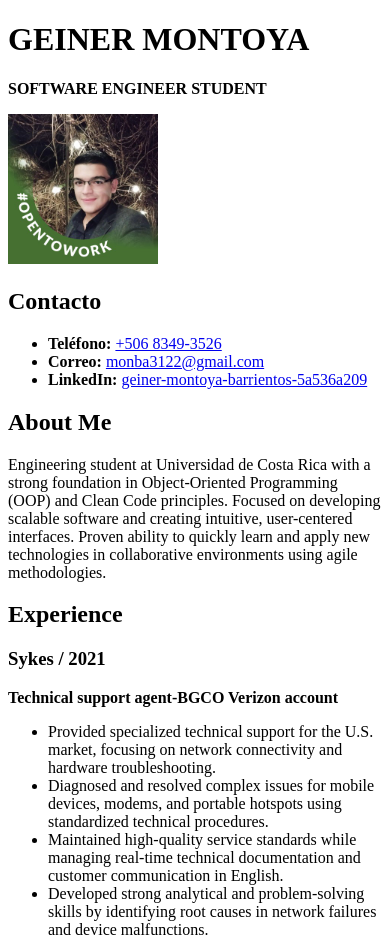
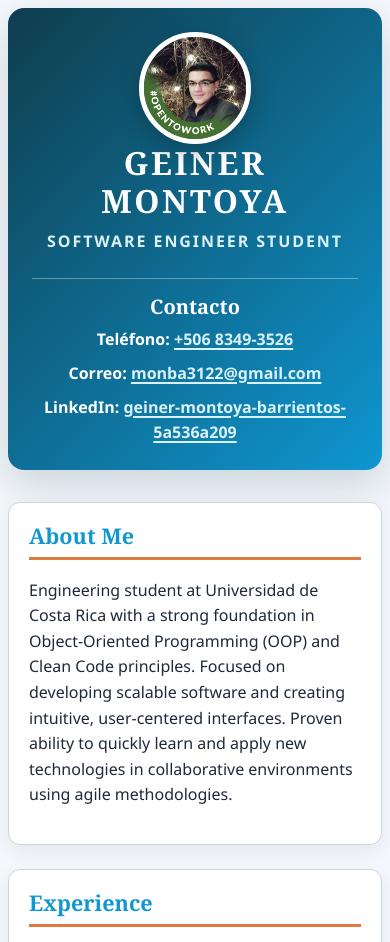
Before and after one commit to GeinerMB/CI-0137-ejercicios-C25063, a website: page ejercicio-curriculum/index.html in a window 390 px wide. Shown: the top 942 px of the page. Drawn offline with Linux system fonts and the light colour scheme.

Commit message:
Se agrega css

```diff
--- a/ejercicio-curriculum/index.html
+++ b/ejercicio-curriculum/index.html
@@ -5,16 +5,17 @@
   <meta name="viewport" content="width=device-width, initial-scale=1.0">
   <title>Currículum - Geiner Montoya</title>
   <link rel="icon" href="favicon.jpeg" type="image/jpeg">
+  <link rel="stylesheet" href="styles.css">
 </head>
 <body>
 
 
-  <header>
+  <header class="cv-header">
     <h1>GEINER MONTOYA</h1>
     <p><strong>SOFTWARE ENGINEER STUDENT</strong></p>
 
     <!-- Foto de perfil -->
-    <img src="perfil.jpeg" alt="Fotografía de perfil de Geiner Montoya" width="150">
+    <img class="profile-photo" src="perfil.jpeg" alt="Fotografía de perfil de Geiner Montoya" width="150">
 
 
     <section>
@@ -33,7 +34,7 @@
   </header>
 
 
-  <main>
+  <main class="cv-main">
 
 
     <section>
--- /dev/null
+++ b/ejercicio-curriculum/styles.css
@@ -0,0 +1,303 @@
+:root {
+  --color-page: #f4f7fb;
+  --color-surface: #ffffff;
+  --color-surface-muted: #eaf0f7;
+  --color-ink: #1e293b;
+  --color-muted: #526176;
+  --color-primary: #0994d0f9;
+  --color-primary-dark: #0f3d4d;
+  --color-accent: #e07a3f;
+  --color-border: #cbd5e1;
+  --space-unit: 0.5rem;
+  --font-body: "Segoe UI", Roboto, Helvetica, Arial, sans-serif;
+  --font-heading: Georgia, "Times New Roman", serif;
+}
+
+*,
+*::before,
+*::after {
+  box-sizing: border-box;
+}
+
+html {
+  scroll-behavior: smooth;
+}
+
+body {
+  max-width: 76rem;
+  margin: 0 auto;
+  padding: calc(var(--space-unit) * 3);
+  color: var(--color-ink);
+  background: var(--color-page);
+  font-family: var(--font-body);
+  font-size: 1rem;
+  line-height: 1.6;
+}
+
+h1,
+h2,
+h3 {
+  margin-top: 0;
+  color: var(--color-primary);
+  font-family: var(--font-heading);
+  line-height: 1.2;
+}
+
+h1 {
+  margin-bottom: var(--space-unit);
+  font-size: clamp(2rem, 5vw, 3.5rem);
+  letter-spacing: 0.08em;
+}
+
+h2 {
+  padding-bottom: var(--space-unit);
+  border-bottom: 0.2rem solid var(--color-accent);
+  font-size: clamp(1.35rem, 3vw, 1.8rem);
+}
+
+h3 {
+  margin-bottom: var(--space-unit);
+  font-size: 1.15rem;
+}
+
+p {
+  margin: 0 0 calc(var(--space-unit) * 2);
+}
+
+a {
+  color: var(--color-primary);
+  font-weight: 600;
+  text-decoration-thickness: 0.1em;
+  text-underline-offset: 0.2em;
+  transition: color 180ms ease, background-color 180ms ease;
+}
+
+a:hover {
+  color: var(--color-accent);
+}
+
+a:focus-visible {
+  outline: 0.2rem solid var(--color-accent);
+  outline-offset: 0.2rem;
+  border-radius: 0.2rem;
+}
+
+ul {
+  margin: 0;
+  padding-left: 1.25rem;
+}
+
+li+li {
+  margin-top: var(--space-unit);
+}
+
+.cv-header {
+  display: grid;
+  grid-template-columns: 1fr auto;
+  grid-template-areas:
+    "name photo"
+    "role photo"
+    "contact contact";
+  gap: 0 calc(var(--space-unit) * 4);
+  align-items: center;
+  margin-bottom: calc(var(--space-unit) * 4);
+  padding: clamp(1.5rem, 5vw, 3.5rem);
+  border-radius: 1rem;
+  color: #ffffff;
+  background: linear-gradient(135deg, var(--color-primary-dark), var(--color-primary));
+  box-shadow: 0 1rem 2.5rem rgb(15 61 77 / 18%);
+}
+
+.cv-header h1,
+.cv-header p {
+  color: #ffffff;
+}
+
+.cv-header h1 {
+  grid-area: name;
+}
+
+.cv-header>p {
+  grid-area: role;
+  margin-bottom: 0;
+  color: #d9f1f7;
+  letter-spacing: 0.12em;
+}
+
+.profile-photo {
+  grid-area: photo;
+  width: clamp(7rem, 18vw, 10rem);
+  aspect-ratio: 1;
+  border: 0.35rem solid #ffffff;
+  border-radius: 50%;
+  object-fit: cover;
+  box-shadow: 0 0.5rem 1.5rem rgb(0 0 0 / 25%);
+}
+
+.cv-header section {
+  grid-area: contact;
+  margin-top: calc(var(--space-unit) * 3);
+  padding-top: calc(var(--space-unit) * 2);
+  border-top: 1px solid rgb(255 255 255 / 35%);
+}
+
+.cv-header section h2 {
+  display: inline-block;
+  margin-bottom: var(--space-unit);
+  padding: 0;
+  border: 0;
+  color: #ffffff;
+  font-size: 1.25rem;
+}
+
+.cv-header section ul {
+  display: flex;
+  flex-wrap: wrap;
+  gap: var(--space-unit) calc(var(--space-unit) * 3);
+  padding: 0;
+  list-style: none;
+}
+
+.cv-header section li {
+  margin: 0;
+}
+
+.cv-header section a {
+  color: #d9f1f7;
+}
+
+.cv-header section a:hover,
+.cv-header section a:focus-visible {
+  color: #ffffff;
+}
+
+.cv-main {
+  display: grid;
+  grid-template-columns: repeat(2, minmax(0, 1fr));
+  gap: calc(var(--space-unit) * 3);
+}
+
+.cv-main>section {
+  padding: clamp(1.25rem, 3vw, 2rem);
+  border: 1px solid var(--color-border);
+  border-radius: 0.75rem;
+  background: var(--color-surface);
+  box-shadow: 0 0.4rem 1.2rem rgb(30 41 59 / 7%);
+}
+
+.cv-main>section:first-child {
+  grid-column: 1 / -1;
+}
+
+.cv-main article {
+  padding: calc(var(--space-unit) * 2) 0;
+  border-bottom: 1px solid var(--color-border);
+}
+
+.cv-main article:last-child {
+  padding-bottom: 0;
+  border-bottom: 0;
+}
+
+.cv-main article p strong {
+  color: var(--color-primary);
+}
+
+.cv-main>section>ul {
+  padding-left: 1.4rem;
+}
+
+.cv-main>section>ul>li:nth-child(odd) {
+  padding: 0.25rem 0.5rem;
+  border-radius: 0.25rem;
+  background: var(--color-surface-muted);
+}
+
+table {
+  width: 100%;
+  border-collapse: collapse;
+  margin-top: var(--space-unit);
+  overflow: hidden;
+  border: 1px solid var(--color-border);
+  border-radius: 0.5rem;
+  text-align: left;
+}
+
+caption {
+  margin-bottom: var(--space-unit);
+  color: var(--color-muted);
+  font-style: italic;
+  text-align: left;
+}
+
+th,
+td {
+  padding: calc(var(--space-unit) * 1.5);
+  border-bottom: 1px solid var(--color-border);
+}
+
+th {
+  color: #ffffff;
+  background: var(--color-primary-dark);
+}
+
+tbody tr:nth-child(even) {
+  background: var(--color-surface-muted);
+}
+
+tbody tr:last-child td {
+  border-bottom: 0;
+}
+
+footer {
+  margin-top: calc(var(--space-unit) * 4);
+  padding-top: calc(var(--space-unit) * 2);
+  border-top: 1px solid var(--color-border);
+  color: var(--color-muted);
+  font-size: 0.9rem;
+  text-align: center;
+}
+
+@media (max-width: 48rem) {
+  body {
+    padding: var(--space-unit);
+  }
+
+  .cv-header {
+    grid-template-columns: 1fr;
+    grid-template-areas:
+      "photo"
+      "name"
+      "role"
+      "contact";
+    justify-items: center;
+    text-align: center;
+  }
+
+  .cv-header section ul {
+    justify-content: center;
+  }
+
+  .cv-main {
+    grid-template-columns: 1fr;
+  }
+
+  .cv-main>section:first-child {
+    grid-column: auto;
+  }
+}
+
+@media (prefers-color-scheme: dark) {
+  :root {
+    --color-page: #111827;
+    --color-surface: #1f2937;
+    --color-surface-muted: #273548;
+    --color-ink: #e5e7eb;
+    --color-muted: #b6c1d1;
+    --color-border: #475569;
+  }
+
+  .cv-main>section {
+    box-shadow: 0 0.4rem 1.2rem rgb(0 0 0 / 20%);
+  }
+}
```
